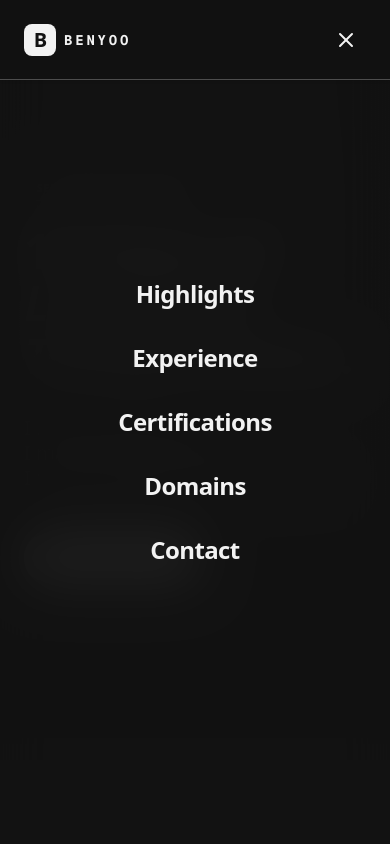
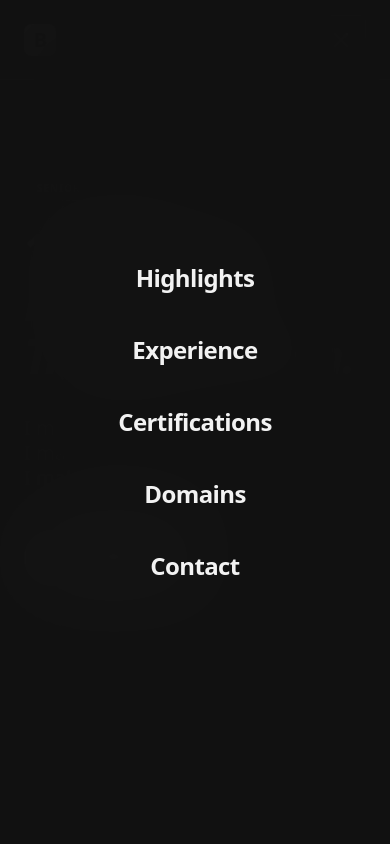
Before and after one commit to benyoo/nyooco, a Next.js app: page / in a window 390 px wide. Both pictures are taken after a click on the button "Toggle Menu". Shown: the top 844 px of the page. Built offline with nearby package versions, Linux system fonts and the light colour scheme.

Commit message:
Enhance mobile menu visibility and layout robustness

```diff
--- a/src/components/nav.tsx
+++ b/src/components/nav.tsx
@@ -49,7 +49,7 @@ export function Nav() {
                     <div className="w-8 h-8 rounded-lg bg-foreground flex items-center justify-center text-background group-hover:rotate-12 transition-transform">
                         B
                     </div>
-                    <span className="font-mono tracking-[0.2em] text-sm">BENYOO</span>
+                    <span className="hidden sm:inline font-mono tracking-[0.2em] text-sm">BENYOO</span>
                 </Link>
 
                 {/* Desktop Navigation */}
@@ -67,11 +67,14 @@ export function Nav() {
 
                 {/* Mobile Menu Toggle */}
                 <button
-                    onClick={() => setIsOpen(!isOpen)}
-                    className="lg:hidden z-50 p-2 text-foreground"
+                    onClick={() => {
+                        console.log("Mobile menu toggled. Current state:", !isOpen);
+                        setIsOpen(!isOpen);
+                    }}
+                    className="lg:hidden z-50 p-3 text-foreground flex items-center justify-center border border-border rounded-md hover:bg-foreground/10 transition-colors"
                     aria-label="Toggle Menu"
                 >
-                    {isOpen ? <X className="h-6 w-6" /> : <Menu className="h-6 w-6" />}
+                    {isOpen ? <X strokeWidth={2.5} /> : <Menu strokeWidth={2.5} />}
                 </button>
             </motion.nav>
 
@@ -79,19 +82,19 @@ export function Nav() {
             <AnimatePresence>
                 {isOpen && (
                     <motion.div
-                        initial={{ opacity: 0, x: "100%" }}
-                        animate={{ opacity: 1, x: 0 }}
-                        exit={{ opacity: 0, x: "100%" }}
-                        transition={{ type: "spring", damping: 25, stiffness: 200 }}
-                        className="fixed inset-0 z-40 bg-background/95 backdrop-blur-xl lg:hidden flex flex-col items-center justify-center"
+                        initial={{ opacity: 0, scale: 1.1 }}
+                        animate={{ opacity: 1, scale: 1 }}
+                        exit={{ opacity: 0, scale: 1.1 }}
+                        transition={{ duration: 0.2 }}
+                        className="fixed inset-0 z-[60] bg-background/98 backdrop-blur-2xl lg:hidden flex flex-col items-center justify-center"
                     >
-                        <div className="flex flex-col items-center gap-8">
+                        <div className="flex flex-col items-center gap-10">
                             {navItems.map((item, idx) => (
                                 <motion.div
                                     key={item.label}
-                                    initial={{ opacity: 0, y: 20 }}
+                                    initial={{ opacity: 0, y: 30 }}
                                     animate={{ opacity: 1, y: 0 }}
-                                    transition={{ delay: idx * 0.1 }}
+                                    transition={{ delay: idx * 0.05 }}
                                 >
                                     <Link
                                         href={item.href}
```
